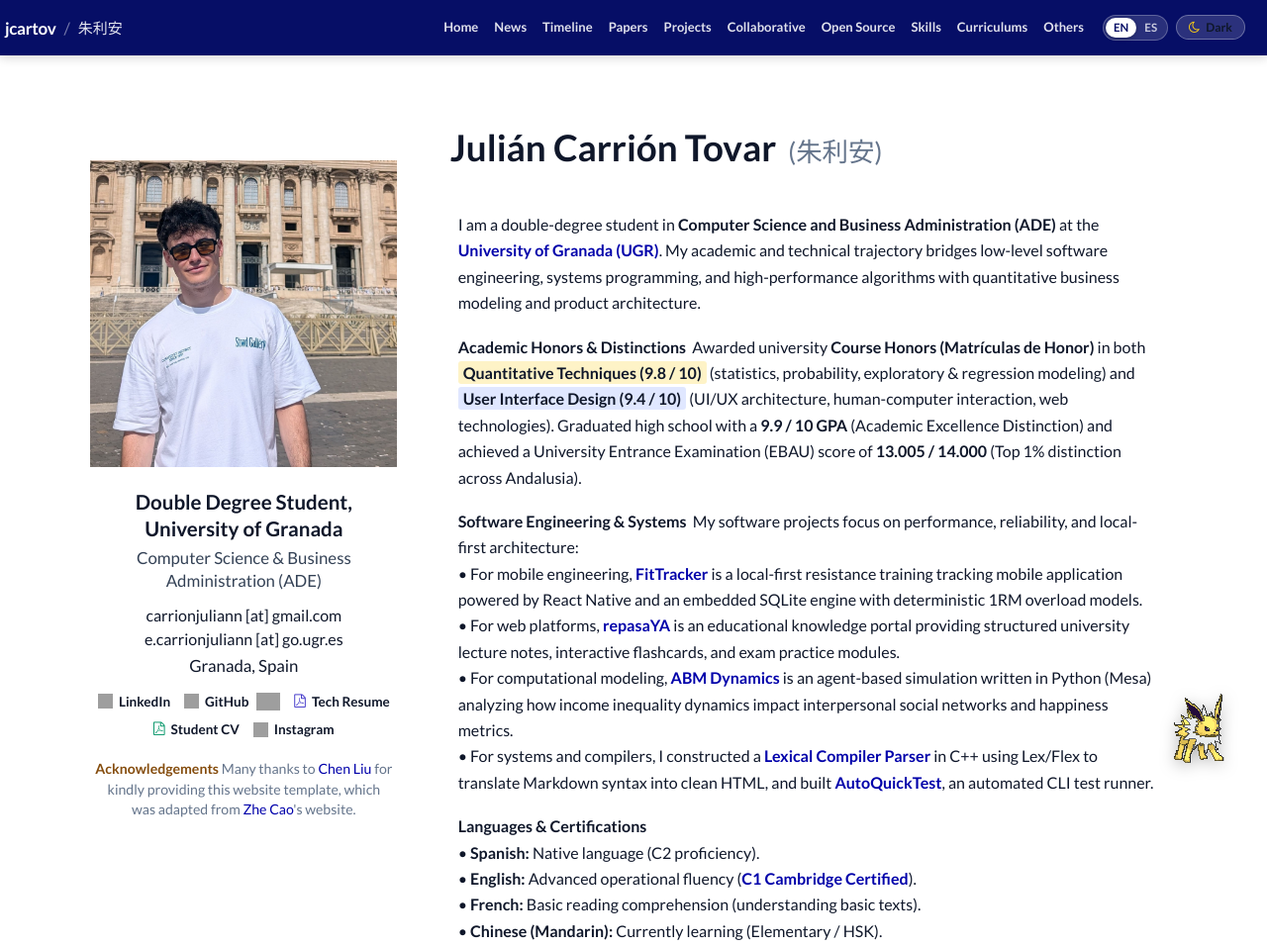
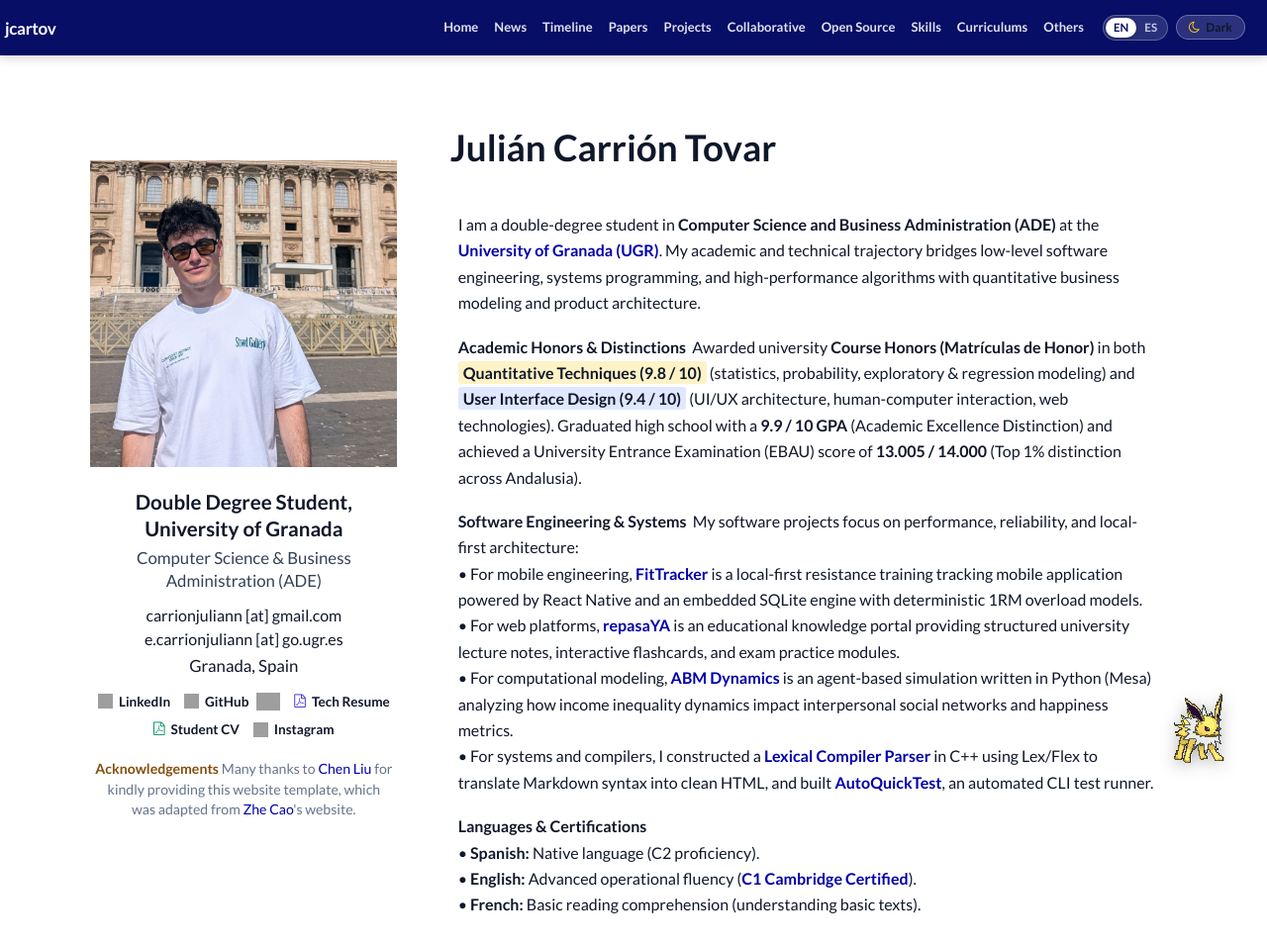
Before and after one commit to jxliian/jxliian.github.io, a plain HTML site: page index.html in a window 1280 px wide. Shown: the top 957 px of the page at 99% size. Drawn offline with Linux system fonts and the light colour scheme; grey boxes are pictures that could not be loaded; some icons are missing.

Commit message:
refactor: remove all Chinese references from brand, name, and languages

```diff
--- a/css/theme-i18n.css
+++ b/css/theme-i18n.css
@@ -129,18 +129,6 @@ table > tbody > tr:hover > th {
 #navbar-main .navbar-brand .brand-name {
     color: #ffffff;
     letter-spacing: -0.3px;
-}
-
-#navbar-main .navbar-brand .brand-divider {
-    color: rgba(255, 255, 255, 0.45);
-    font-weight: 400;
-    margin: 0 2px;
-}
-
-#navbar-main .navbar-brand .brand-chinese {
-    color: rgba(255, 255, 255, 0.9);
-    font-size: 15px;
-    font-weight: 500;
 }
 
 @media (min-width: 992px) {
@@ -741,10 +729,6 @@ html[data-theme="dark"] .chenliu-ack {
     color: #64748b !important;
 }
 
-html[data-theme="dark"] .chinese-name {
-    color: #94a3b8 !important;
-}
-
 html[data-theme="dark"] .resume-card {
     background-color: #141c2e !important;
     border-color: #26354f !important;
--- a/index.html
+++ b/index.html
@@ -395,7 +395,7 @@
                     </div>
 
                     <a class="navbar-brand nav-link" href="#top">
-                        <span class="brand-name">jcartov</span> <span class="brand-divider">/</span> <span class="brand-chinese">朱利安</span>
+                        <span class="brand-name">jcartov</span>
                     </a>
                 </div>
 
@@ -524,7 +524,6 @@
                         <span style="display:block; height: 15px;"></span>
                         <h1 id="about" style="display: flex; align-items: baseline; flex-wrap: wrap; gap: 12px; margin-top: 0; font-size: 2.3em; font-weight: 700;">
                             <span>Julián Carrión Tovar</span>
-                            <span class="chinese-name" style="font-size: 0.72em; font-weight: 500; color: var(--text-muted);" title="Nombre en chino: 朱利安 (Zhū Lì'ān)">(朱利安)</span>
                         </h1>
                         <span style="display:block; height: 15px;"></span>
                         <div class="col-sm-12" style="padding-left: 0;">
@@ -570,8 +569,7 @@
                                     <span data-i18n="about_lang_list">
                                         • <b>Spanish:</b> Native language (C2 proficiency).<br>
                                         • <b>English:</b> Advanced operational fluency (<a href="cv/julian_carrion_tech_resume.pdf" target="_blank"><b>C1 Cambridge Certified</b></a>).<br>
-                                        • <b>French:</b> Basic reading comprehension (understanding basic texts).<br>
-                                        • <b>Chinese (Mandarin):</b> Currently learning (Elementary / HSK).
+                                        • <b>French:</b> Basic reading comprehension (understanding basic texts).
                                     </span>
                                 </font>
                             </p>
@@ -1470,7 +1468,7 @@
                 <p style="line-height:1.6; width:90%; margin: 1% auto; padding-left: 2%;">
                     <font size="3">
                         <b data-i18n="others_lang_label">Languages</b>&nbsp;
-                        <span data-i18n="others_lang_text">Native Spanish (C2), Certified Advanced English (C1 Cambridge English Assessment), French (understanding basic texts), and currently learning Mandarin Chinese.</span>
+                        <span data-i18n="others_lang_text">Native Spanish (C2), Certified Advanced English (C1 Cambridge English Assessment), and French (understanding basic texts).</span>
                     </font>
                 </p>
 
@@ -1484,7 +1482,7 @@
                 <p style="line-height:1.6; width:90%; margin: 1% auto; padding-left: 2%;">
                     <font size="3">
                         <b data-i18n="others_fact2_label">Fun fact 2</b>&nbsp;
-                        <span data-i18n="others_fact2_text">I love traveling, exploring new cultures, and dream of traveling across Asia someday (especially Japan and China).</span>
+                        <span data-i18n="others_fact2_text">I love traveling, exploring new cultures, and dream of traveling across Asia someday (especially Japan).</span>
                     </font>
                 </p>
 
--- a/js/theme-i18n.js
+++ b/js/theme-i18n.js
@@ -35,7 +35,7 @@ const translations = {
         about_systems_heading: "Software Engineering &amp; Systems",
         about_systems_text: "My software projects focus on performance, reliability, and local-first architecture:<br>• For mobile engineering, <a href=\"#fittracker\"><b>FitTracker</b></a> is a local-first resistance training tracking mobile application powered by React Native and an embedded SQLite engine with deterministic 1RM overload models.<br>• For web platforms, <a href=\"https://repasaya.juliancarrion.dev/\" target=\"_blank\"><b>repasaYA</b></a> is an educational knowledge portal providing structured university lecture notes, interactive flashcards, and exam practice modules.<br>• For computational modeling, <a href=\"#paper-abm\"><b>ABM Dynamics</b></a> is an agent-based simulation written in Python (Mesa) analyzing how income inequality dynamics impact interpersonal social networks and happiness metrics.<br>• For systems and compilers, I constructed a <a href=\"#markdown-lex\"><b>Lexical Compiler Parser</b></a> in C++ using Lex/Flex to translate Markdown syntax into clean HTML, and built <a href=\"#autoquicktest\"><b>AutoQuickTest</b></a>, an automated CLI test runner.",
         about_lang_heading: "Languages &amp; Certifications",
-        about_lang_list: "• <b>Spanish:</b> Native language (C2 proficiency).<br>• <b>English:</b> Advanced operational fluency (<a href=\"cv/julian_carrion_tech_resume.pdf\" target=\"_blank\"><b>C1 Cambridge Certified</b></a>).<br>• <b>French:</b> Basic reading comprehension (understanding basic texts).<br>• <b>Chinese (Mandarin):</b> Currently learning (Elementary / HSK).",
+        about_lang_list: "• <b>Spanish:</b> Native language (C2 proficiency).<br>• <b>English:</b> Advanced operational fluency (<a href=\"cv/julian_carrion_tech_resume.pdf\" target=\"_blank\"><b>C1 Cambridge Certified</b></a>).<br>• <b>French:</b> Basic reading comprehension (understanding basic texts).",
 
         // News Section
         news_title: "News",
@@ -192,11 +192,11 @@ const translations = {
         others_avail_label: "Professional Availability",
         others_avail_text: "Immediate availability for software engineering internships, part-time technical roles, and business-technology strategy projects.",
         others_lang_label: "Languages",
-        others_lang_text: "Native Spanish (C2), Certified Advanced English (C1 Cambridge English Assessment), French (understanding basic texts), and currently learning Mandarin Chinese.",
+        others_lang_text: "Native Spanish (C2), Certified Advanced English (C1 Cambridge English Assessment), and French (understanding basic texts).",
         others_fact1_label: "Fun fact 1",
         others_fact1_text: "Passionate about resistance training and biomechanics, which directly inspired me to architect FitTracker with 1RM estimation algorithms.",
         others_fact2_label: "Fun fact 2",
-        others_fact2_text: "I love traveling, exploring new cultures, and dream of traveling across Asia someday (especially Japan and China).",
+        others_fact2_text: "I love traveling, exploring new cultures, and dream of traveling across Asia someday (especially Japan).",
         others_jolteon_label: "Interactive Companion",
         others_jolteon_text: "Notice Jolteon (the Electric Pokémon) on the screen? Click or tap anywhere to toss a Pokéball and watch Jolteon dash and jump with electric sparks! ⚡"
     },
@@ -232,7 +232,7 @@ const translations = {
         about_systems_heading: "Ingeniería de Software y Sistemas",
         about_systems_text: "Mis proyectos se centran en el rendimiento, la fiabilidad y la arquitectura local-first:<br>• En ingeniería móvil, <a href=\"#fittracker\"><b>FitTracker</b></a> es una app móvil local-first para entrenamiento de fuerza con React Native y SQLite embebido con modelos deterministas de 1RM.<br>• En plataformas web, <a href=\"https://repasaya.juliancarrion.dev/\" target=\"_blank\"><b>repasaYA</b></a> es un portal de estudio colaborativo con apuntes estructurados, flashcards interactivas y simuladores de examen.<br>• En modelado computacional, <a href=\"#paper-abm\"><b>ABM Dynamics</b></a> es una simulación basada en agentes en Python (Mesa) que analiza el impacto de la desigualdad económica en redes sociales y felicidad.<br>• En sistemas y compiladores, construí un <a href=\"#markdown-lex\"><b>Escáner Léxico y Compilador</b></a> en C++ con Lex/Flex para traducir Markdown a HTML, y desarrollé <a href=\"#autoquicktest\"><b>AutoQuickTest</b></a>, un evaluador CLI automatizado.",
         about_lang_heading: "Idiomas y Certificaciones",
-        about_lang_list: "• <b>Español:</b> Lengua materna (competencia C2).<br>• <b>Inglés:</b> Dominio operativo fluido (<a href=\"cv/julian_carrion_tech_resume.pdf\" target=\"_blank\"><b>Certificación C1 Cambridge</b></a>).<br>• <b>Francés:</b> Comprensión de textos básicos.<br>• <b>Chino (Mandarín):</b> Actualmente aprendiendo (Nivel elemental / HSK).",
+        about_lang_list: "• <b>Español:</b> Lengua materna (competencia C2).<br>• <b>Inglés:</b> Dominio operativo fluido (<a href=\"cv/julian_carrion_tech_resume.pdf\" target=\"_blank\"><b>Certificación C1 Cambridge</b></a>).<br>• <b>Francés:</b> Comprensión de textos básicos.",
 
         // News Section
         news_title: "Noticias",
@@ -389,11 +389,11 @@ const translations = {
         others_avail_label: "Disponibilidad Profesional",
         others_avail_text: "Disponibilidad inmediata para prácticas de ingeniería de software, puestos técnicos a tiempo parcial y proyectos estratégicos de tecnología y empresa.",
         others_lang_label: "Idiomas",
-        others_lang_text: "Español nativo (C2), Inglés avanzado certificado (C1 Cambridge English Assessment), Francés (comprensión de textos básicos) y actualmente aprendiendo Chino Mandarín.",
+        others_lang_text: "Español nativo (C2), Inglés avanzado certificado (C1 Cambridge English Assessment) y Francés (comprensión de textos básicos).",
         others_fact1_label: "Dato curioso 1",
         others_fact1_text: "Me apasiona el entrenamiento de fuerza y la biomecánica, lo que me inspiró a desarrollar FitTracker para calcular el 1RM y la sobrecarga progresiva.",
         others_fact2_label: "Dato curioso 2",
-        others_fact2_text: "Me encanta viajar, descubrir nuevas culturas y tengo el sueño de viajar por Asia algún día (especialmente Japón y China).",
+        others_fact2_text: "Me encanta viajar, descubrir nuevas culturas y tengo el sueño de viajar por Asia algún día (especialmente Japón).",
         others_jolteon_label: "Compañero Interactivo",
         others_jolteon_text: "¿Has visto a Jolteon (el Pokémon eléctrico) en la pantalla? Haz clic o toca en cualquier punto para lanzarle una Pokéball y verlo correr y saltar con chispas eléctricas! ⚡"
     }
```
Also changed, not shown: css/mobile-font-size.css (+6 -6 lines).
